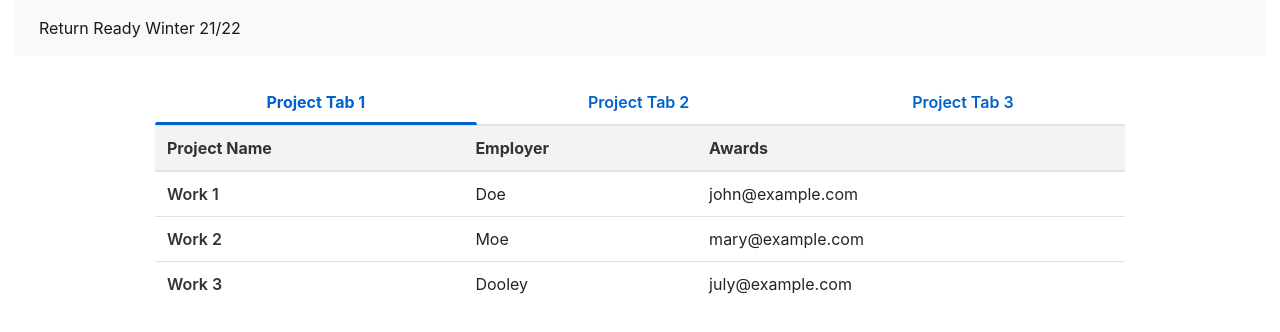
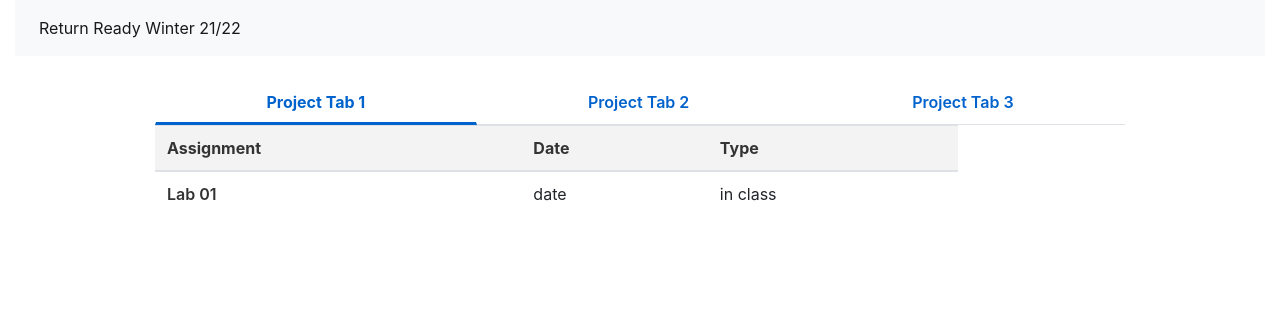
Before and after one commit to CD-ReturnReady-Labs/CD-ReturnReady-Labs.github.io, a plain HTML site: page index.html in a window 1280 px wide. Drawn offline with nearby package versions, Linux system fonts and the light colour scheme.

Commit message:
updated page

```diff
--- a/index.html
+++ b/index.html
@@ -33,88 +33,23 @@
                         <a class="nav-item nav-link" id="nav-contact-tab" data-toggle="tab" href="#nav-contact" role="tab" aria-controls="nav-contact" aria-selected="false">Project Tab 3</a>
                     </div>
                 </nav>
-                <div class="tab-content" id="nav-tabContent">
-                    <div class="tab-pane fade show active" id="nav-home" role="tabpanel" aria-labelledby="nav-home-tab">
+                <div class="row">
+                    <div class="col-10">
                         <table class="table" cellspacing="0">
                             <thead>
                                 <tr>
-                                    <th>Project Name</th>
-                                    <th>Employer</th>
-                                    <th>Awards</th>
+                                    <th>Assignment</th>
+                                    <th>Date</th>
+                                    <th>Type</th>
                                 </tr>
                             </thead>
                             <tbody>
                                 <tr>
-                                    <td><a href="#">Work 1</a></td>
-                                    <td>Doe</td>
-                                    <td>john@example.com</td>
+                                    <td><a href="#">Lab 01</a></td>
+                                    <td>date</td>
+                                    <td>in class</td>
                                 </tr>
-                                <tr>
-                                    <td><a href="#">Work 2</a></td>
-                                    <td>Moe</td>
-                                    <td>mary@example.com</td>
-                                </tr>
-                                <tr>
-                                    <td><a href="#">Work 3</a></td>
-                                    <td>Dooley</td>
-                                    <td>july@example.com</td>
-                                </tr>
-                            </tbody>
-                        </table>
-                    </div>
-                    <div class="tab-pane fade" id="nav-profile" role="tabpanel" aria-labelledby="nav-profile-tab">
-                        <table class="table" cellspacing="0">
-                            <thead>
-                                <tr>
-                                    <th>Project Name</th>
-                                    <th>Employer</th>
-                                    <th>Time</th>
-                                </tr>
-                            </thead>
-                            <tbody>
-                                <tr>
-                                    <td><a href="#">Work 1</a></td>
-                                    <td>Doe</td>
-                                    <td>john@example.com</td>
-                                </tr>
-                                <tr>
-                                    <td><a href="#">Work 2</a></td>
-                                    <td>Moe</td>
-                                    <td>mary@example.com</td>
-                                </tr>
-                                <tr>
-                                    <td><a href="#">Work 3</a></td>
-                                    <td>Dooley</td>
-                                    <td>july@example.com</td>
-                                </tr>
-                            </tbody>
-                        </table>
-                    </div>
-                    <div class="tab-pane fade" id="nav-contact" role="tabpanel" aria-labelledby="nav-contact-tab">
-                        <table class="table" cellspacing="0">
-                            <thead>
-                                <tr>
-                                    <th>Contest Name</th>
-                                    <th>Date</th>
-                                    <th>Award Position</th>
-                                </tr>
-                            </thead>
-                            <tbody>
-                                <tr>
-                                    <td><a href="#">Work 1</a></td>
-                                    <td>Doe</td>
-                                    <td>john@example.com</td>
-                                </tr>
-                                <tr>
-                                    <td><a href="#">Work 2</a></td>
-                                    <td>Moe</td>
-                                    <td>mary@example.com</td>
-                                </tr>
-                                <tr>
-                                    <td><a href="#">Work 3</a></td>
-                                    <td>Dooley</td>
-                                    <td>july@example.com</td>
-                                </tr>
+
                             </tbody>
                         </table>
                     </div>
```
